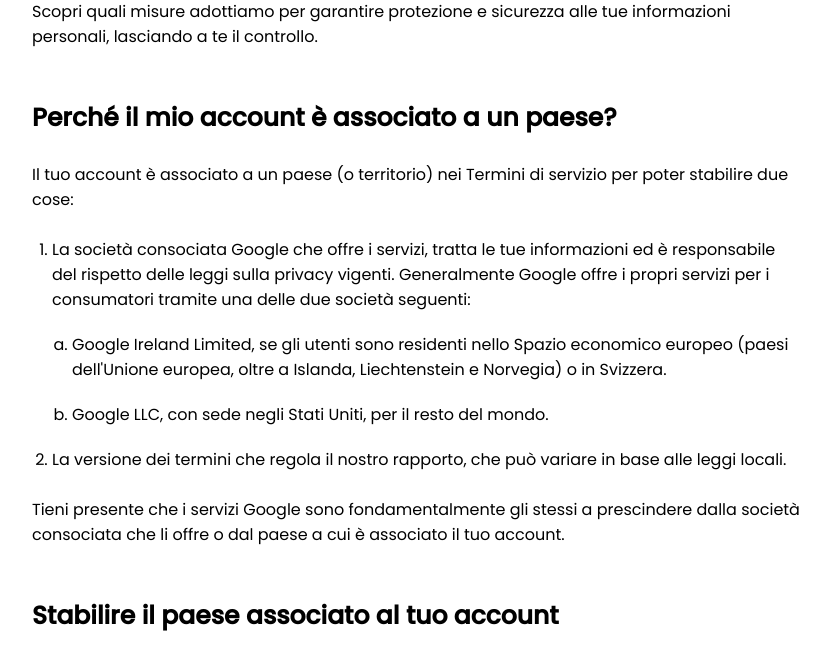
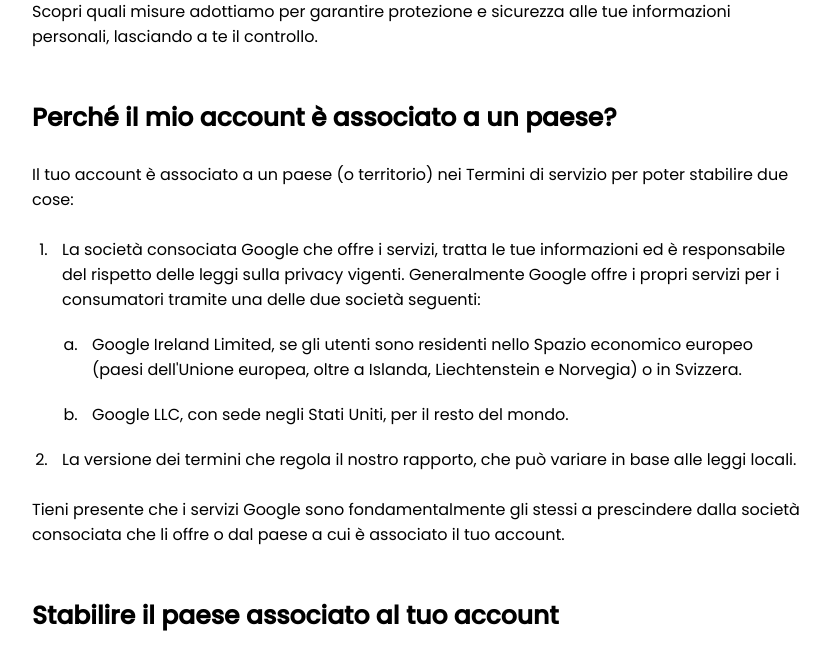
Before and after one commit to LorenzoVeropalumbo/php-google-faq, a PHP site: page / in a window 1280 px wide. Shown: the part 1736-2397 px from the top of the page, without its empty margins (224-1054 px from the left). Run offline with PHP 8.4, Linux system fonts and the light colour scheme.

Commit message:
end exercise

```diff
--- a/style.css
+++ b/style.css
@@ -62,6 +62,10 @@ h2{
   list-style-type: decimal;
 }
 
+.container .outside li{
+  padding-left: 10px;
+}
+
 .container .outside .inside{
   padding-left: 20px;
   padding-block: 10px;
@@ -70,4 +74,5 @@ h2{
 
 .container .outside .inside li{
   padding-block: 10px;
+  padding-left: 10px;
 }
```
